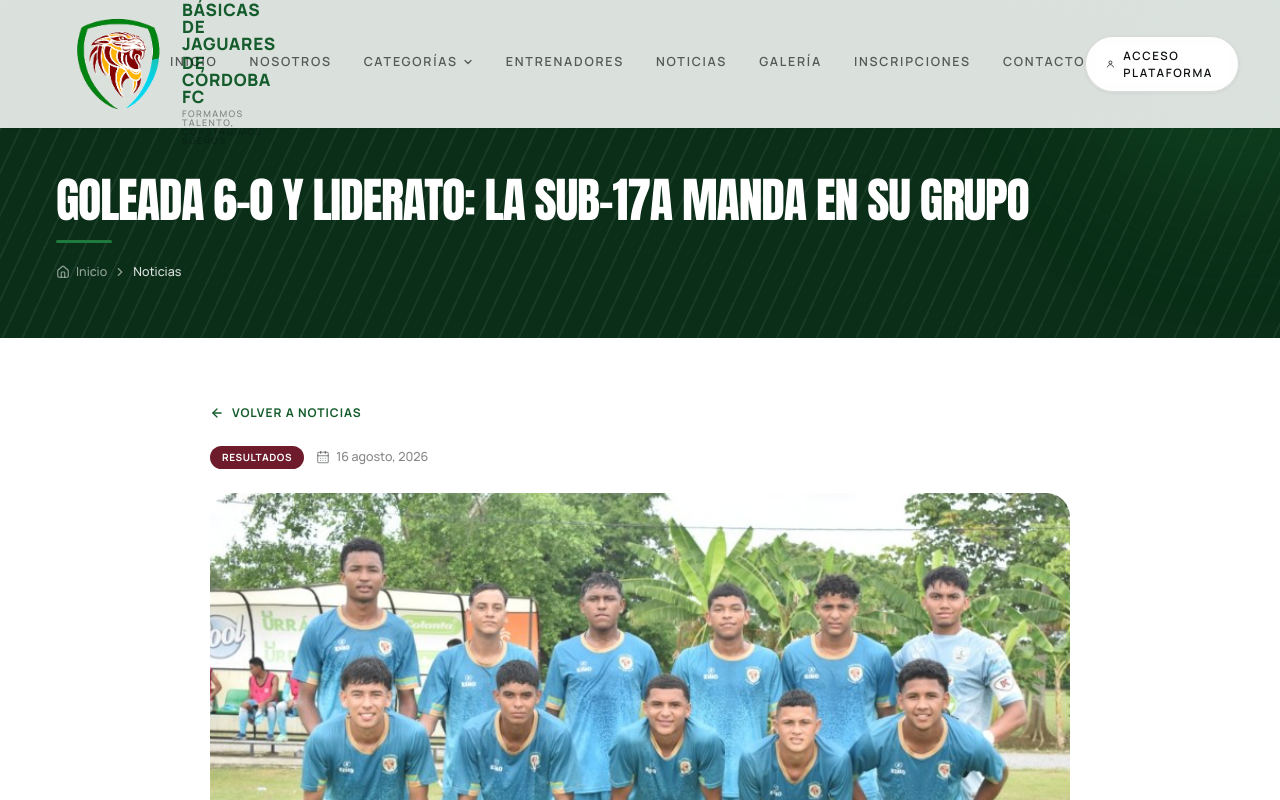
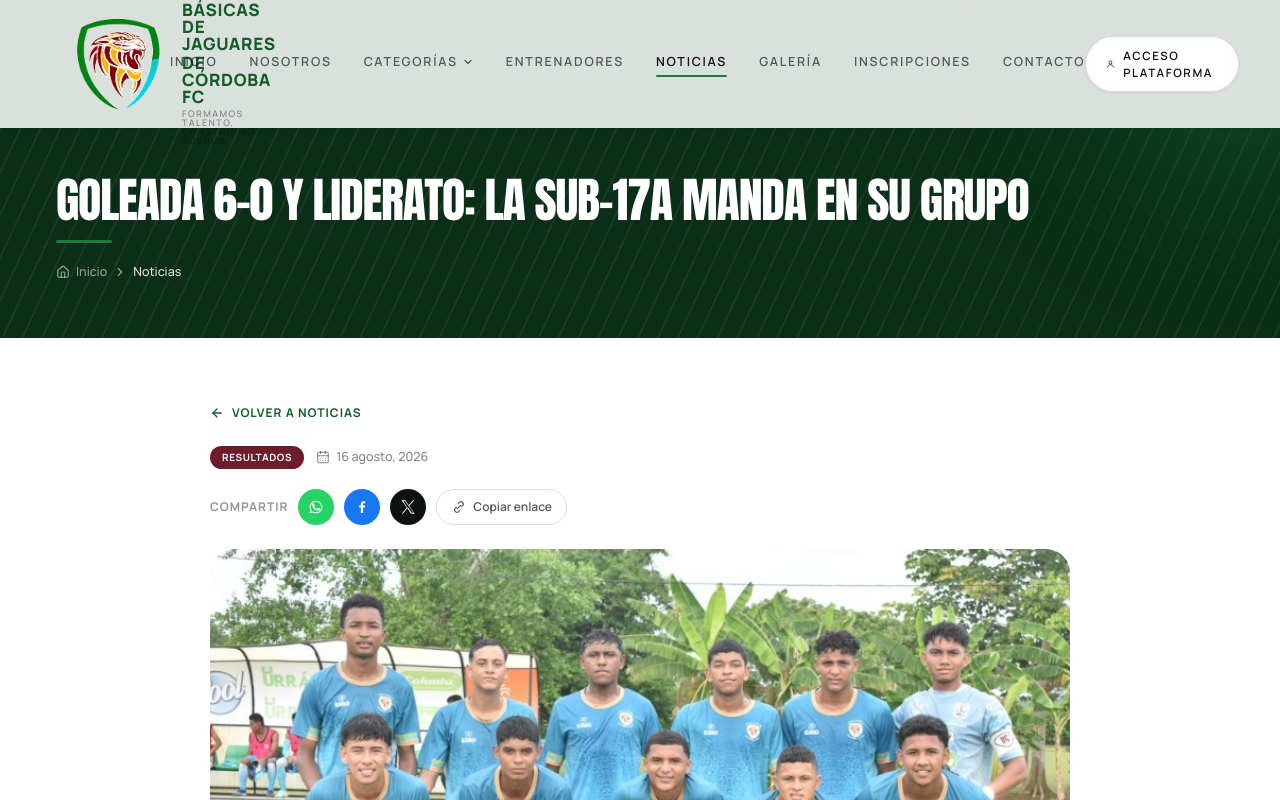
Before and after one commit to redeshakunna/fuerzasbasicasjaguares, a Next.js app: page /noticias/goleada-sub17a-alianza-fc in a window 1280 px wide. Shown: the top 800 px of the page. Built offline with nearby package versions, Linux system fonts and the light colour scheme.

Commit message:
feat: grid de noticias en /noticias y botones para compartir en WhatsApp, Facebook y X

```diff
--- a/src/app/noticias/[id]/page.tsx
+++ b/src/app/noticias/[id]/page.tsx
@@ -7,8 +7,10 @@ import { Navbar } from "@/components/layout/Navbar";
 import { Footer } from "@/components/layout/Footer";
 import { PageHeaderBanner } from "@/components/layout/PageHeaderBanner";
 import { PageClosingCta } from "@/components/layout/PageClosingCta";
+import { ShareBar } from "@/components/noticias/ShareBar";
 import { navLinks } from "@/components/hero/hero.data";
 import { getNewsItem, newsCategoryClass, newsItems } from "@/components/sections/news.data";
+import { getSiteUrl } from "@/lib/site-url";
 
 export function generateStaticParams() {
   return newsItems.filter((item) => item.body).map((item) => ({ id: item.id }));
@@ -22,9 +24,30 @@ export async function generateMetadata({
   const { id } = await params;
   const item = getNewsItem(id);
   if (!item) return { title: "Noticia — Fuerzas Básicas de Jaguares de Córdoba FC" };
+
+  const siteUrl = await getSiteUrl();
+  const pageUrl = `${siteUrl}/noticias/${item.id}`;
+  const imageUrl = `${siteUrl}${item.image.src}`;
+  const description = item.excerpt ?? item.title;
+
   return {
     title: `${item.title} — Fuerzas Básicas de Jaguares de Córdoba FC`,
-    description: item.excerpt ?? item.title,
+    description,
+    openGraph: {
+      title: item.title,
+      description,
+      url: pageUrl,
+      siteName: "Fuerzas Básicas de Jaguares de Córdoba FC",
+      images: [{ url: imageUrl, width: 1200, height: 675, alt: item.image.alt }],
+      locale: "es_CO",
+      type: "article",
+    },
+    twitter: {
+      card: "summary_large_image",
+      title: item.title,
+      description,
+      images: [imageUrl],
+    },
   };
 }
 
@@ -37,6 +60,9 @@ export default async function NoticiaDetailPage({
   const item = getNewsItem(id);
   if (!item || !item.body) notFound();
 
+  const siteUrl = await getSiteUrl();
+  const pageUrl = `${siteUrl}/noticias/${item.id}`;
+
   return (
     <>
       <Navbar links={navLinks} activeHref="/noticias" variant="solid" />
@@ -46,7 +72,7 @@ export default async function NoticiaDetailPage({
         <article className="px-4 py-12 md:px-8 md:py-16 lg:px-12">
           <div className="mx-auto max-w-[860px]">
             <Link
-              href="/#noticias"
+              href="/noticias"
               className="group inline-flex items-center gap-2 text-[12px] font-bold uppercase tracking-[0.08em] text-jaguar-green-600"
             >
               <ArrowLeft className="h-3.5 w-3.5 transition-transform duration-300 group-hover:-translate-x-0.5" strokeWidth={2.25} aria-hidden />
@@ -63,6 +89,10 @@ export default async function NoticiaDetailPage({
                 <CalendarDays className="h-3.5 w-3.5" strokeWidth={1.8} aria-hidden />
                 {item.date}
               </span>
+            </div>
+
+            <div className="mt-5">
+              <ShareBar title={item.title} url={pageUrl} />
             </div>
 
             <div className="relative mt-6 aspect-[16/9] w-full overflow-hidden rounded-3xl">
@@ -116,6 +146,10 @@ export default async function NoticiaDetailPage({
                 <p className="text-[13.5px] font-semibold text-jaguar-green-600">{item.matchReport.nextMatch}</p>
               </div>
             ) : null}
+
+            <div className="mt-10 border-t border-jaguar-ink/8 pt-6">
+              <ShareBar title={item.title} url={pageUrl} />
+            </div>
           </div>
         </article>
 
--- /dev/null
+++ b/src/app/noticias/page.tsx
@@ -0,0 +1,93 @@
+import type { Metadata } from "next";
+import Image from "next/image";
+import Link from "next/link";
+import { CalendarDays } from "lucide-react";
+import { Navbar } from "@/components/layout/Navbar";
+import { Footer } from "@/components/layout/Footer";
+import { PageHeaderBanner } from "@/components/layout/PageHeaderBanner";
+import { PageClosingCta } from "@/components/layout/PageClosingCta";
+import { navLinks } from "@/components/hero/hero.data";
+import { newsCategoryClass, newsItems, type NewsItem } from "@/components/sections/news.data";
+
+export const metadata: Metadata = {
+  title: "Noticias — Fuerzas Básicas de Jaguares de Córdoba FC",
+  description: "Resultados, convocatorias y novedades de las Fuerzas Básicas de Jaguares de Córdoba FC.",
+};
+
+/** "#noticias" (ancla del inicio) fuera de la home necesita el "/" delante para funcionar. */
+function resolveHref(href: string): string {
+  return href.startsWith("#") ? `/${href}` : href;
+}
+
+function NewsGridCard({ item }: { item: NewsItem }) {
+  return (
+    <Link href={resolveHref(item.href)} className="group flex flex-col gap-3.5">
+      <div className="relative aspect-[4/3] w-full overflow-hidden rounded-2xl">
+        <Image
+          src={item.image.src}
+          alt={item.image.alt}
+          fill
+          sizes="(min-width: 1024px) 380px, (min-width: 640px) 45vw, 90vw"
+          className="object-cover transition-transform duration-500 group-hover:scale-105"
+        />
+        <span
+          className={`absolute left-3 top-3 rounded-full px-3 py-1 text-[10px] font-bold uppercase tracking-[0.06em] text-jaguar-white ${newsCategoryClass(item.category)}`}
+        >
+          {item.category}
+        </span>
+      </div>
+      <div>
+        <h3 className="text-[15.5px] font-bold leading-snug text-jaguar-ink transition-colors group-hover:text-jaguar-green-600 md:text-[16.5px]">
+          {item.title}
+        </h3>
+        {item.excerpt ? (
+          <p className="mt-1.5 line-clamp-2 text-[13px] leading-relaxed text-jaguar-ink/55">{item.excerpt}</p>
+        ) : null}
+        <p className="mt-2 flex items-center gap-1.5 text-[12px] text-jaguar-ink/45">
+          <CalendarDays className="h-3.5 w-3.5" strokeWidth={1.8} aria-hidden />
+          {item.date}
+        </p>
+      </div>
+    </Link>
+  );
+}
+
+/**
+ * Grid completo de noticias — mismo lenguaje visual que la tarjeta del
+ * carrusel de inicio (components/sections/MatchAndNewsSection.tsx), pero en
+ * cuadrícula para navegar el historial completo. Las noticias con `body`
+ * llevan a su página de detalle en /noticias/[id]; las de ejemplo sin
+ * artículo (placeholders del diseño) siguen apuntando al carrusel de inicio.
+ */
+export default function NoticiasPage() {
+  return (
+    <>
+      <Navbar links={navLinks} activeHref="/noticias" variant="solid" />
+      <main>
+        <PageHeaderBanner title="Noticias" breadcrumbLabel="Noticias" />
+
+        <section className="px-4 py-12 md:px-8 md:py-16 lg:px-12">
+          <div className="mx-auto grid max-w-[1600px] grid-cols-1 gap-x-6 gap-y-10 sm:grid-cols-2 lg:grid-cols-3">
+            {newsItems.map((item) => (
+              <NewsGridCard key={item.id} item={item} />
+            ))}
+          </div>
+        </section>
+
+        <PageClosingCta
+          title={
+            <>
+              No te pierdas
+              <br />
+              ni un partido
+            </>
+          }
+          description="Resultados, convocatorias y novedades de nuestras categorías formativas, siempre al día."
+          ctaLabel="Ver próximo partido"
+          ctaHref="/#proximo-partido"
+        />
+      </main>
+      <Footer />
+    </>
+  );
+}
--- a/src/components/hero/hero.data.ts
+++ b/src/components/hero/hero.data.ts
@@ -65,7 +65,7 @@ export const navLinks: NavLink[] = [
     ],
   },
   { label: "Entrenadores", href: "/entrenadores" },
-  { label: "Noticias", href: "#noticias" },
+  { label: "Noticias", href: "/noticias" },
   { label: "Galería", href: "/galeria" },
   { label: "Inscripciones", href: "/inscripciones" },
   { label: "Contacto", href: "/contacto" },
--- /dev/null
+++ b/src/components/noticias/ShareBar.tsx
@@ -0,0 +1,106 @@
+"use client";
+
+import { useState } from "react";
+
+interface ShareBarProps {
+  title: string;
+  /** URL absoluta de la noticia (armada en el server con getSiteUrl()). */
+  url: string;
+}
+
+function WhatsAppIcon() {
+  return (
+    <svg viewBox="0 0 24 24" fill="currentColor" className="h-4 w-4" aria-hidden>
+      <path d="M17.47 14.38c-.29-.15-1.73-.85-2-.95-.27-.1-.46-.15-.66.15-.2.29-.76.95-.93 1.14-.17.2-.34.22-.63.07-.29-.15-1.22-.45-2.33-1.44-.86-.77-1.44-1.71-1.61-2-.17-.29-.02-.45.13-.6.13-.13.29-.34.44-.51.15-.17.2-.29.29-.49.1-.2.05-.37-.02-.51-.07-.15-.66-1.59-.9-2.18-.24-.57-.48-.5-.66-.51-.17-.01-.37-.01-.56-.01-.2 0-.51.07-.78.37-.27.29-1.02 1-1.02 2.44s1.05 2.83 1.19 3.03c.15.2 2.06 3.14 4.99 4.4.7.3 1.24.48 1.67.61.7.22 1.34.19 1.84.12.56-.08 1.73-.71 1.98-1.39.24-.68.24-1.27.17-1.39-.07-.13-.27-.2-.56-.34z" />
+      <path d="M12.02 2.5c-5.25 0-9.5 4.25-9.5 9.5 0 1.7.45 3.29 1.23 4.66l-1.3 4.76 4.88-1.28a9.44 9.44 0 0 0 4.69 1.26h.01c5.25 0 9.5-4.25 9.5-9.5s-4.26-9.4-9.51-9.4zm5.55 15.04a7.9 7.9 0 0 1-5.55 2.3h-.01a7.87 7.87 0 0 1-4.02-1.1l-.29-.17-2.9.76.77-2.82-.19-.29a7.87 7.87 0 0 1-1.21-4.22c0-4.36 3.55-7.9 7.91-7.9a7.87 7.87 0 0 1 5.59 2.32 7.86 7.86 0 0 1 2.31 5.58 7.9 7.9 0 0 1-2.41 5.54z" />
+    </svg>
+  );
+}
+
+function FacebookIcon() {
+  return (
+    <svg viewBox="0 0 24 24" fill="currentColor" className="h-4 w-4" aria-hidden>
+      <path d="M13.5 21v-8.1h2.72l.41-3.15h-3.13V7.75c0-.91.25-1.53 1.56-1.53h1.66V3.4c-.29-.04-1.27-.12-2.42-.12-2.4 0-4.04 1.46-4.04 4.15v2.32H7.53v3.15h2.73V21h3.24z" />
+    </svg>
+  );
+}
+
+function XIcon() {
+  return (
+    <svg viewBox="0 0 24 24" fill="currentColor" className="h-4 w-4" aria-hidden>
+      <path d="M13.9 10.66 21.3 2h-1.75l-6.42 7.52L7.98 2H2.5l7.76 11.03L2.5 22h1.75l6.79-7.94L16.52 22h5.48l-8.1-11.34zm-2.4 2.81-.79-1.1L5.1 3.3h2.69l5.04 7.06.79 1.1 6.55 9.17h-2.69l-5.98-8.16z" />
+    </svg>
+  );
+}
+
+function LinkIcon() {
+  return (
+    <svg viewBox="0 0 24 24" fill="none" stroke="currentColor" strokeWidth="1.8" className="h-4 w-4" aria-hidden>
+      <path d="M9.5 14.5 14.5 9.5" strokeLinecap="round" />
+      <path d="M11 6.5l1.5-1.5a3.54 3.54 0 0 1 5 5L16 11.5" strokeLinecap="round" />
+      <path d="M13 17.5 11.5 19a3.54 3.54 0 0 1-5-5L8 12.5" strokeLinecap="round" />
+    </svg>
+  );
+}
+
+/** Barra de botones para compartir una noticia en WhatsApp, Facebook, X, o copiar el enlace. */
+export function ShareBar({ title, url }: ShareBarProps) {
+  const [copied, setCopied] = useState(false);
+
+  const waHref = `https://wa.me/?text=${encodeURIComponent(`${title} ${url}`)}`;
+  const fbHref = `https://www.facebook.com/sharer/sharer.php?u=${encodeURIComponent(url)}`;
+  const xHref = `https://twitter.com/intent/tweet?text=${encodeURIComponent(title)}&url=${encodeURIComponent(url)}`;
+
+  async function copyLink() {
+    try {
+      await navigator.clipboard.writeText(url);
+      setCopied(true);
+      setTimeout(() => setCopied(false), 2000);
+    } catch {
+      setCopied(false);
+    }
+  }
+
+  return (
+    <div className="flex items-center gap-2.5">
+      <span className="text-[12px] font-bold uppercase tracking-[0.08em] text-jaguar-ink/45">Compartir</span>
+
+      <a
+        href={waHref}
+        target="_blank"
+        rel="noopener noreferrer"
+        aria-label="Compartir en WhatsApp"
+        className="flex h-9 w-9 items-center justify-center rounded-full bg-[#25D366] text-white transition-transform hover:scale-105"
+      >
+        <WhatsAppIcon />
+      </a>
+      <a
+        href={fbHref}
+        target="_blank"
+        rel="noopener noreferrer"
+        aria-label="Compartir en Facebook"
+        className="flex h-9 w-9 items-center justify-center rounded-full bg-[#1877F2] text-white transition-transform hover:scale-105"
+      >
+        <FacebookIcon />
+      </a>
+      <a
+        href={xHref}
+        target="_blank"
+        rel="noopener noreferrer"
+        aria-label="Compartir en X"
+        className="flex h-9 w-9 items-center justify-center rounded-full bg-jaguar-ink text-white transition-transform hover:scale-105"
+      >
+        <XIcon />
+      </a>
+      <button
+        type="button"
+        onClick={copyLink}
+        aria-label="Copiar enlace"
+        className="flex h-9 items-center gap-1.5 rounded-full border border-jaguar-ink/15 px-3.5 text-[12px] font-semibold text-jaguar-ink/70 transition-colors hover:bg-jaguar-ink/[0.04]"
+      >
+        <LinkIcon />
+        {copied ? "¡Copiado!" : "Copiar enlace"}
+      </button>
+    </div>
+  );
+}
--- a/src/components/sections/MatchAndNewsSection.tsx
+++ b/src/components/sections/MatchAndNewsSection.tsx
@@ -138,7 +138,7 @@ function NewsCarousel() {
       <div className="flex items-center justify-between">
         <SectionHeading>Noticias destacadas</SectionHeading>
         <Link
-          href="#noticias"
+          href="/noticias"
           className="group flex items-center gap-1 text-[12px] font-bold uppercase tracking-[0.08em] text-jaguar-green-600"
         >
           Ver todas
```
